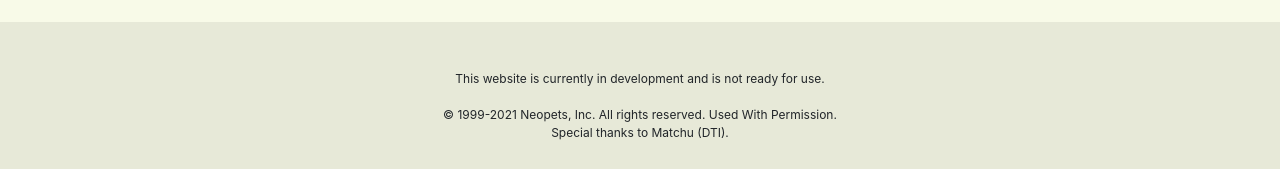
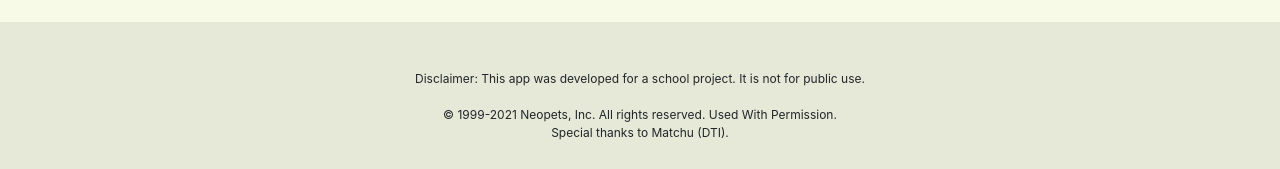
Before and after one commit to xkagali/Neoepts-Un-Dyed, a React (Create React App) app: page /portal in a window 1280 px wide. Shown: the part 628-797 px from the top of the page. Built offline with nearby package versions, Linux system fonts and the light colour scheme; no server answers; the database is empty.

Commit message:
changed footer disclaimer

```diff
--- a/src/components/common/Footer.js
+++ b/src/components/common/Footer.js
@@ -5,7 +5,7 @@
     return (
         <Container fluid className="py-5 mt-5 text-center footer">
             <Row>
-                <Col>This website is currently in development and is not ready for use.<br/><br/>
+                <Col>Disclaimer: This app was developed for a school project. It is not for public use.<br/><br/>
                     © 1999-2021 Neopets, Inc. All rights reserved. Used With Permission.<br />
                     Special thanks to Matchu (DTI).
                 </Col>
```
Also changed, not shown: 1 other file (tests, documents, lock files or other folders).
